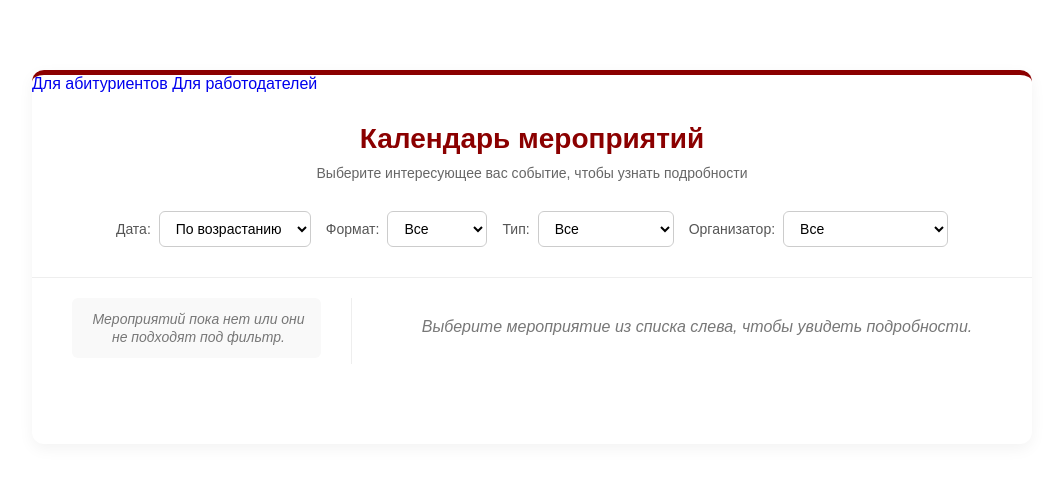
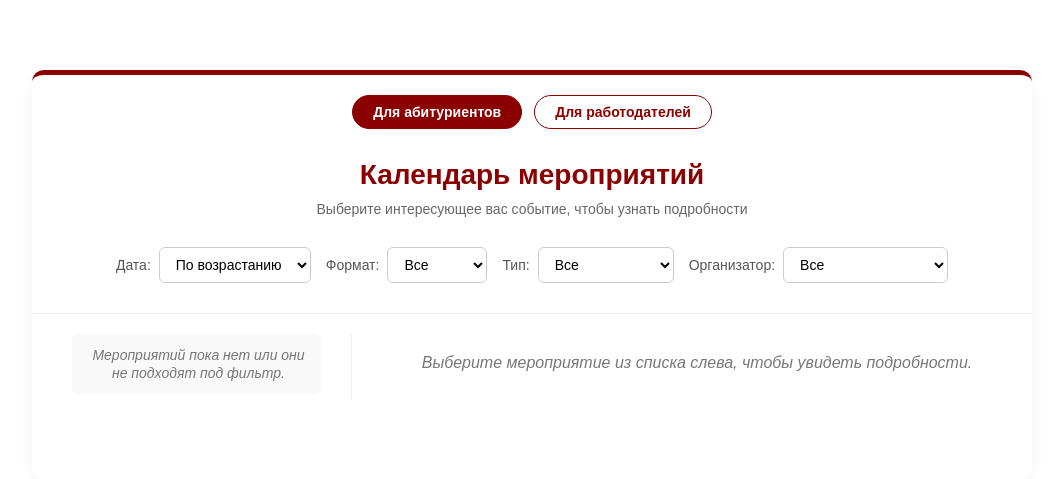
Before and after one commit to paffiahez/test_name-case10-, a Django app: page /events/ in a window 1280 px wide. Shown: the part 183-662 px from the top of the page, without its empty margins (108-1171 px from the left). Run offline with Django 5.2, Linux system fonts and the light colour scheme; data that the repository does not hold is empty.

Commit message:
Update style.css

```diff
--- a/static/css/style.css
+++ b/static/css/style.css
@@ -241,3 +241,10 @@ a {
 @media (max-width: 768px) {
     .form-row { flex-direction: column; }
 }
+
+/* ===== Переключатель режима просмотра ===== */
+.role-switch { display: flex; justify-content: center; gap: 12px; padding-top: 20px; }
+.role-btn { padding: 8px 20px; border-radius: 20px; font-size: 14px; font-weight: 600;
+    color: #8b0000; border: 1px solid #8b0000; background: #fff; transition: all 0.2s; }
+.role-btn:hover { background: #fff0f0; }
+.role-btn.active { background: #8b0000; color: #fff; }
```
